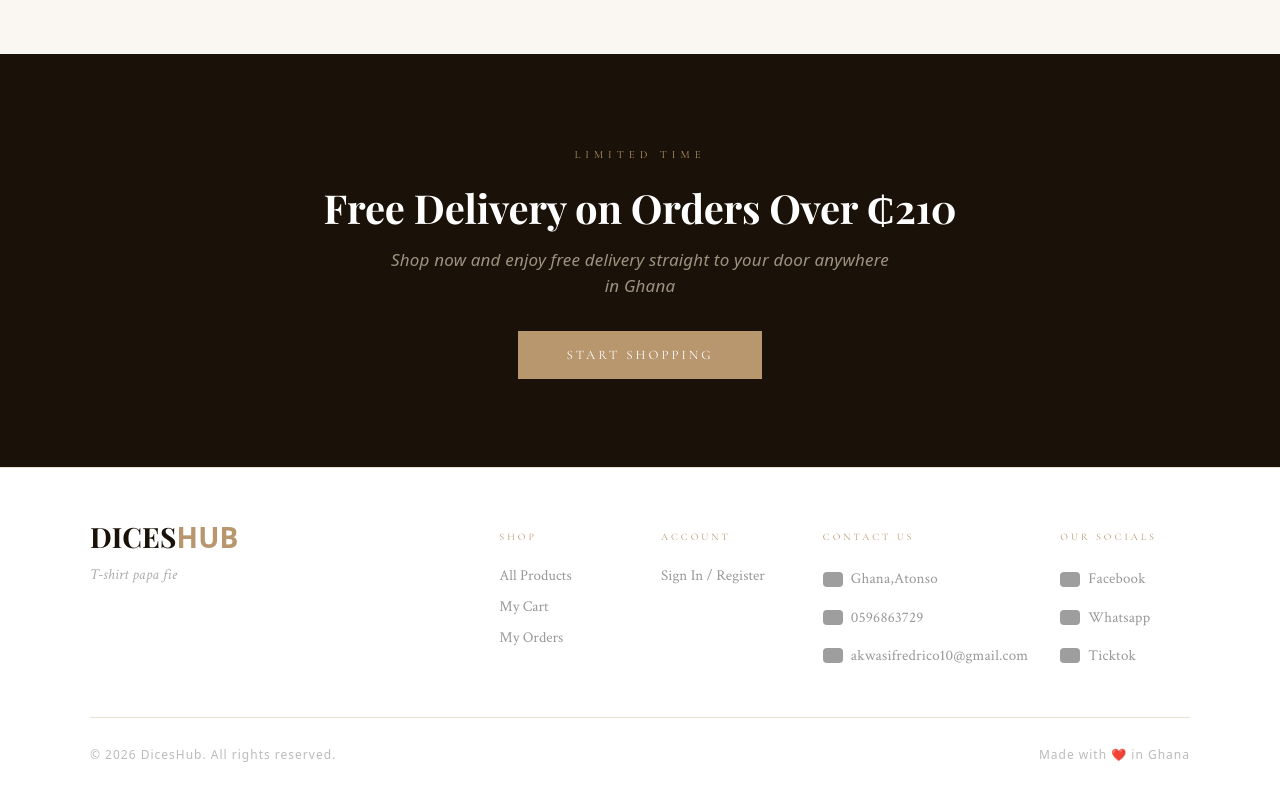
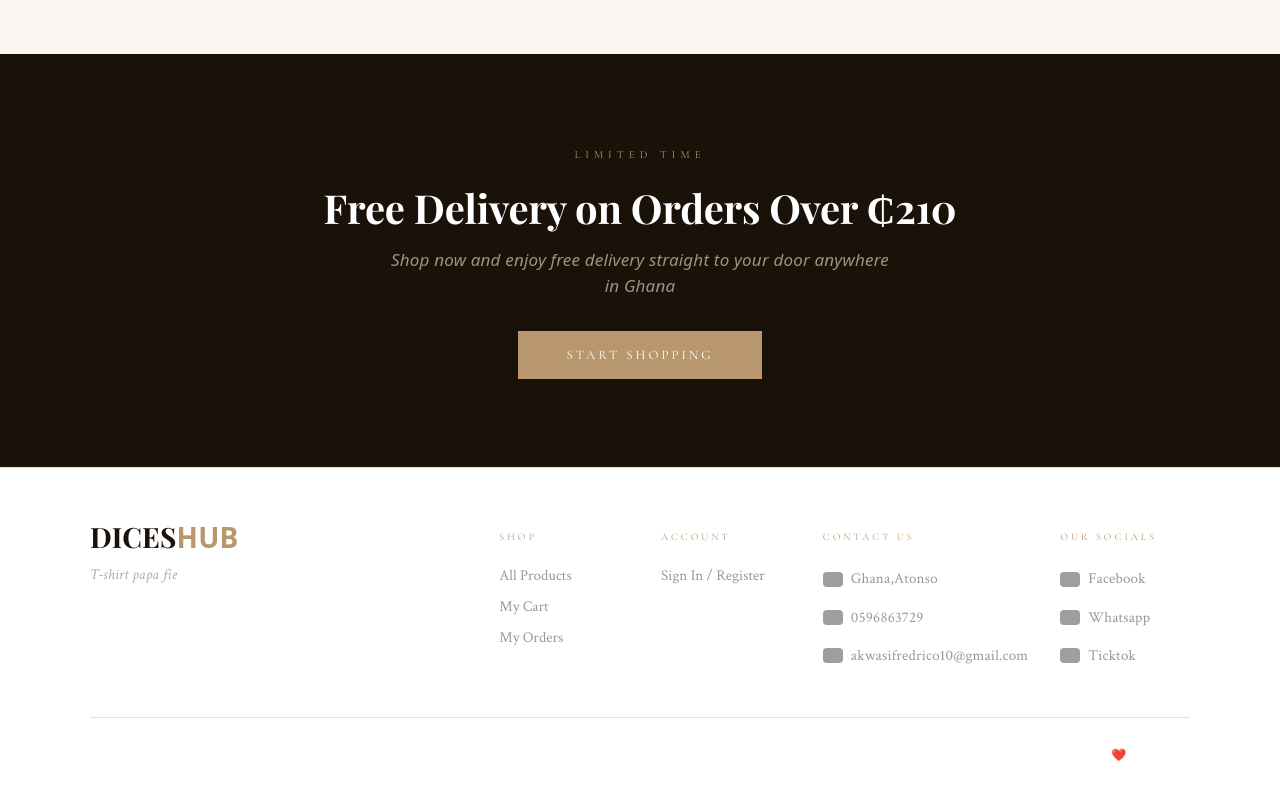
Before and after one commit to Ak30030/tshirt-shop, a React (Vite) app in the folder client/: page / in a window 1280 px wide. Shown: the part 2159-2959 px from the top of the page. Built offline with nearby package versions, Linux system fonts and the light colour scheme; no server answers; grey boxes are pictures that could not be loaded; a web font is replaced by a local one.

Commit message:
revisit changes

```diff
--- a/client/src/pages/Homepage.css
+++ b/client/src/pages/Homepage.css
@@ -835,3 +835,6 @@
   border-radius: 4px;
   object-fit: cover;
 }
+.footer-bottom{
+  color: #ffffff;
+}
```
